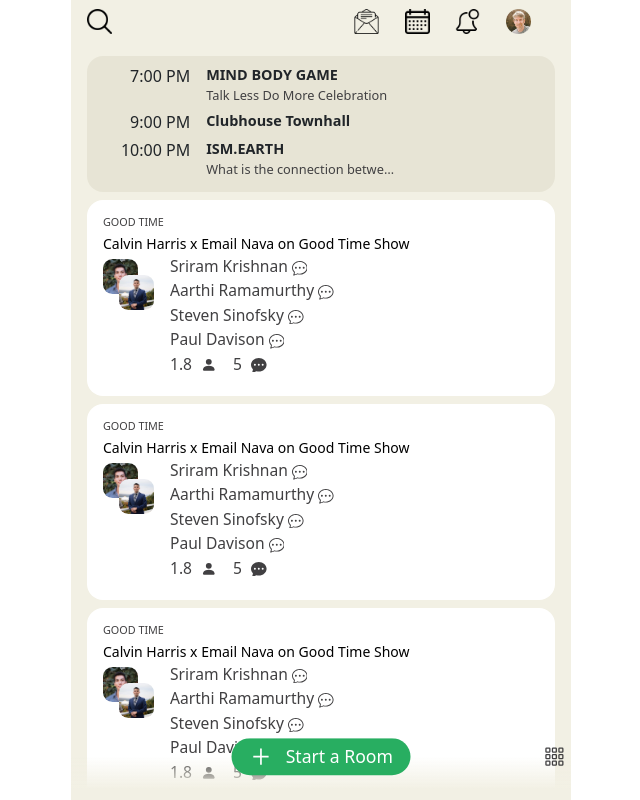
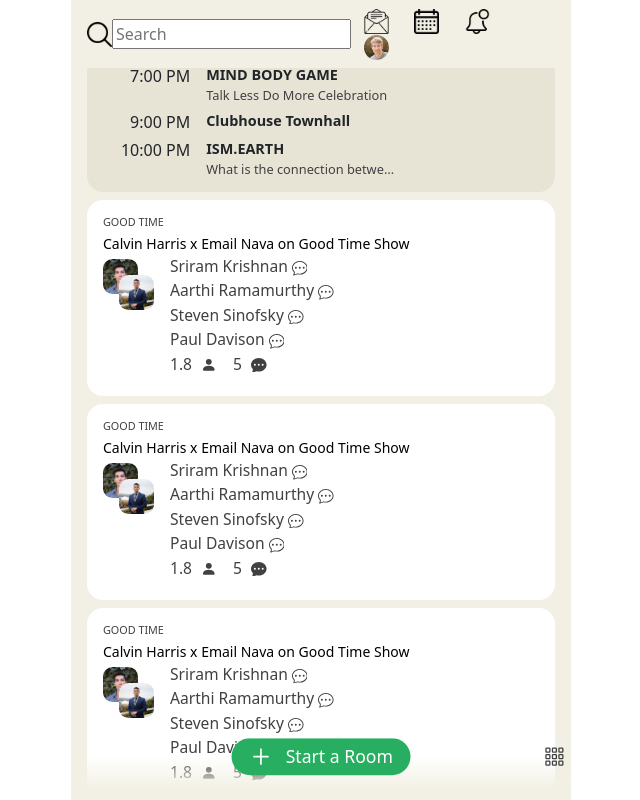
Before and after one commit to codeiotic/clubhouse-clone, a React (Create React App) app: page /home in a window 1280 px wide. Shown: the whole page, without its empty margins (319-959 px from the left). Built offline with nearby package versions, Linux system fonts and the light colour scheme.

Commit message:
Added an input for the header

```diff
--- a/src/components/Header.js
+++ b/src/components/Header.js
@@ -7,6 +7,7 @@
       <Link to="/explore">
         <img src="/images/search.png" alt="Search" />
       </Link>
+      <input type="text" className={style.input} placeholder="Search" />
       <div className={style.nav_items}>
         <Link to="/friends_invite">
           <img src="/images/invite.png" alt="Invite" />
```
